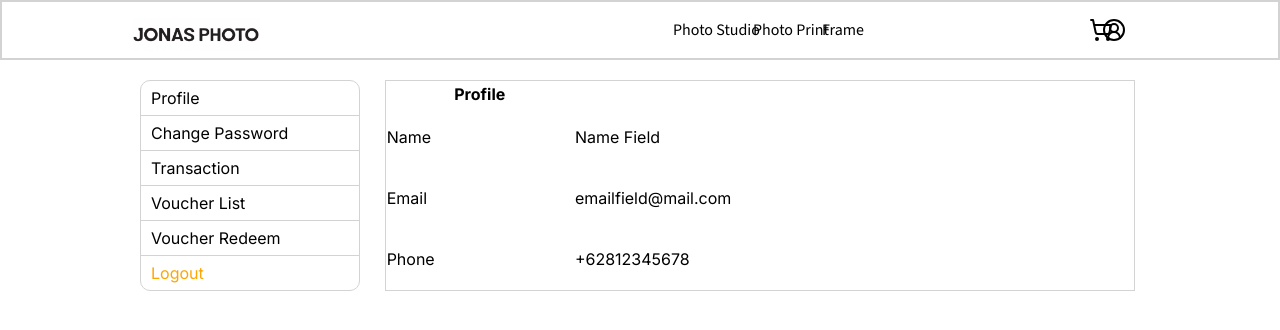
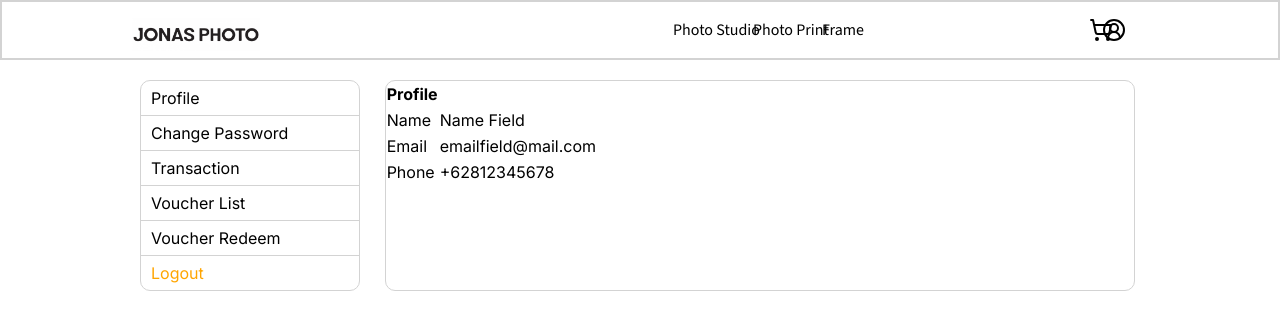
Before and after one commit to adriswara/next, a Next.js app: page / in a window 1280 px wide. Shown: the top 330 px of the page. Built offline with nearby package versions, Linux system fonts and the light colour scheme.

Commit message:
re arranged profile tag

```diff
--- a/src/app/page.tsx
+++ b/src/app/page.tsx
@@ -41,8 +41,8 @@ export default function Home() {
   }
 
   const profileCard = {
-    border: "0.1px solid lightGrey",
-    borderRadius: 5,
+    border: "1px solid lightGrey",
+    borderRadius: 10,
     marginLeft: -825,
     marginRight: 145
   }
@@ -59,7 +59,8 @@ export default function Home() {
           <li style={navCardField}><a href=""><p style={logoutButton}>Logout</p></a></li>
         </ul>
       </div>
-      <table style={profileCard}>
+      <div style={profileCard}>
+        <table>
           <thead>
             <tr>
               <th colSpan={1}><p>Profile</p></th>
@@ -83,5 +84,6 @@ export default function Home() {
           </tbody>
         </table>
       </div>
+    </div>
   );
 }
```
Lines whose indentation alone changed are shown as unchanged.
